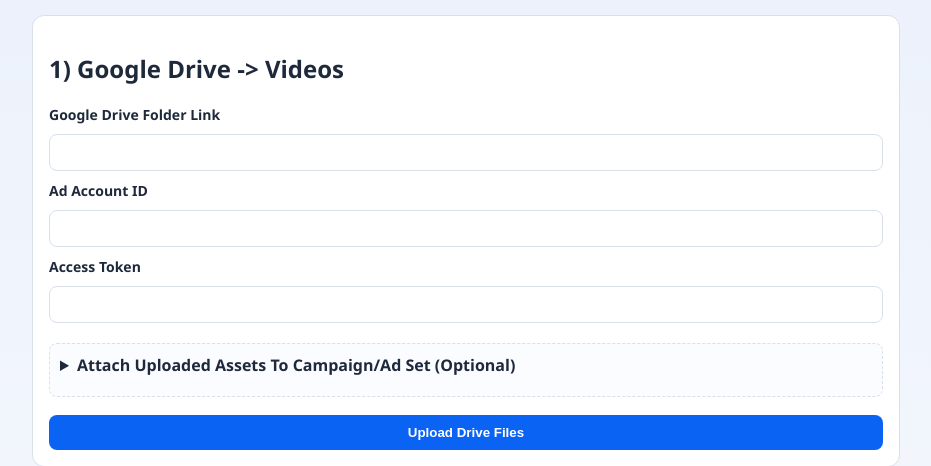
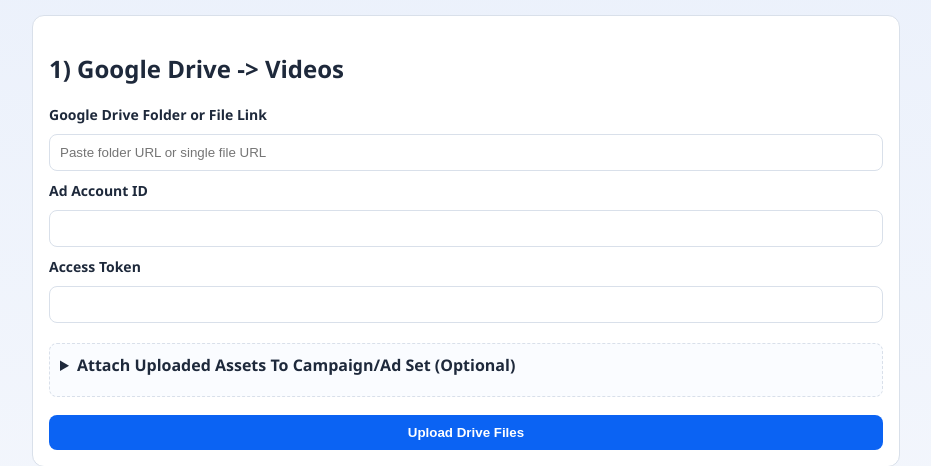
Before and after one commit to shubhamgoyal-oss/ecom-upload, a Flask app: template templates/index.html in a window 1280 px wide. Shown: the part 134-600 px from the top of the page, without its empty margins (174-1105 px from the left). Run offline with Flask 3, Linux system fonts and the light colour scheme; the template is opened without the code that fills it, so the values that code supplies are empty.

Commit message:
Support Google Drive file links in drive upload input

```diff
--- a/app.py
+++ b/app.py
@@ -609,6 +609,23 @@
     return ""
 
 
+def _extract_drive_file_id(drive_link: str) -> str:
+    raw = (drive_link or "").strip()
+    if not raw:
+        return ""
+
+    parsed = urlparse(raw)
+    path = parsed.path or ""
+    m = re.search(r"/file/d/([A-Za-z0-9_-]{10,})", path)
+    if m:
+        return m.group(1)
+    q = parse_qs(parsed.query or "")
+    file_id = (q.get("id") or [""])[0].strip()
+    if file_id:
+        return file_id
+    return ""
+
+
 def _parse_drive_link_kind_and_id(href: str):
     url = urljoin("https://drive.google.com", href or "")
     parsed = urlparse(url)
@@ -690,11 +707,37 @@
     return files
 
 
-def list_drive_folder_items(drive_link: str):
+def _infer_drive_file_name(file_id: str) -> str:
+    if not file_id:
+        return "drive_file"
+    try:
+        url = f"https://drive.google.com/file/d/{file_id}/view?usp=sharing"
+        res = requests.get(url, timeout=30)
+        if res.status_code < 400:
+            soup = BeautifulSoup(res.text, "html.parser")
+            title = (soup.title.string or "").strip() if soup.title else ""
+            if title and " - Google Drive" in title:
+                title = title.replace(" - Google Drive", "").strip()
+            if title:
+                return title.replace("\xa0", " ").strip()
+    except Exception:
+        pass
+    return f"file_{file_id}"
+
+
+def list_drive_items(drive_link: str):
+    input_link = (drive_link or "").strip()
+    if not input_link:
+        raise RuntimeError("Invalid Google Drive link. Please paste a valid folder or file URL.")
+
+    link_kind, link_id = _parse_drive_link_kind_and_id(input_link)
+    if link_kind == "file" and link_id:
+        return [{"id": link_id, "name": _infer_drive_file_name(link_id)}]
+
     gdown_err = None
     try:
         out = gdown.download_folder(
-            url=drive_link,
+            url=input_link,
             quiet=True,
             use_cookies=False,
             remaining_ok=True,
@@ -715,9 +758,12 @@
     except Exception as exc:
         gdown_err = str(exc)
 
-    folder_id = _extract_drive_folder_id(drive_link)
+    folder_id = _extract_drive_folder_id(input_link)
     if not folder_id:
-        raise RuntimeError("Invalid Google Drive folder link. Please paste a valid folder URL.")
+        file_id = _extract_drive_file_id(input_link)
+        if file_id:
+            return [{"id": file_id, "name": _infer_drive_file_name(file_id)}]
+        raise RuntimeError("Invalid Google Drive link. Please paste a valid folder or file URL.")
 
     try:
         embedded_items = _list_drive_items_via_embedded(folder_id)
@@ -730,14 +776,21 @@
                 "Unable to list files from this Google Drive folder. "
                 f"gdown error: {gdown_err} | embedded fallback error: {embedded_err}"
             )
-        raise RuntimeError(f"Unable to list files from this Google Drive folder: {embedded_err}")
+        # If folder parsing fails, attempt treating this as a single-file link.
+        file_id = _extract_drive_file_id(input_link) or link_id
+        if file_id:
+            return [{"id": file_id, "name": _infer_drive_file_name(file_id)}]
+        raise RuntimeError(f"Unable to list files from this Google Drive link: {embedded_err}")
 
     if gdown_err:
+        file_id = _extract_drive_file_id(input_link) or link_id
+        if file_id:
+            return [{"id": file_id, "name": _infer_drive_file_name(file_id)}]
         raise RuntimeError(
-            "Unable to list files from this Google Drive folder. "
+            "Unable to list files from this Google Drive link. "
             f"gdown error: {gdown_err}. Please try again after a minute if Drive rate-limited the folder."
         )
-    raise RuntimeError("No files found in this Google Drive folder.")
+    raise RuntimeError("No files found in this Google Drive link.")
 
 
 def update_item(job_id: str, file_name: str, **fields):
@@ -859,11 +912,11 @@
     try:
         control_checkpoint(job_id)
         update_job(job_id, status="running", overall_percent=1)
-        set_step(job_id, "Scanning Google Drive folder")
-
-        drive_items = list_drive_folder_items(drive_link)
+        set_step(job_id, "Scanning Google Drive link")
+
+        drive_items = list_drive_items(drive_link)
         if not drive_items:
-            raise RuntimeError("No files found in Google Drive folder.")
+            raise RuntimeError("No files found in Google Drive link.")
 
         files_meta = drive_items
 
--- a/templates/index.html
+++ b/templates/index.html
@@ -15,8 +15,14 @@
     <section class="card">
       <h2>1) Google Drive -> Videos</h2>
       <form id="driveForm" method="post" action="/upload/drive">
-        <label>Google Drive Folder Link</label>
-        <input name="drive_link" type="url" value="{{ defaults['drive_link'] }}" required>
+        <label>Google Drive Folder or File Link</label>
+        <input
+          name="drive_link"
+          type="text"
+          value="{{ defaults['drive_link'] }}"
+          placeholder="Paste folder URL or single file URL"
+          required
+        >
 
         <label>Ad Account ID</label>
         <input name="ad_account_id" type="text" value="{{ defaults['ad_account_id'] }}" required>
```
